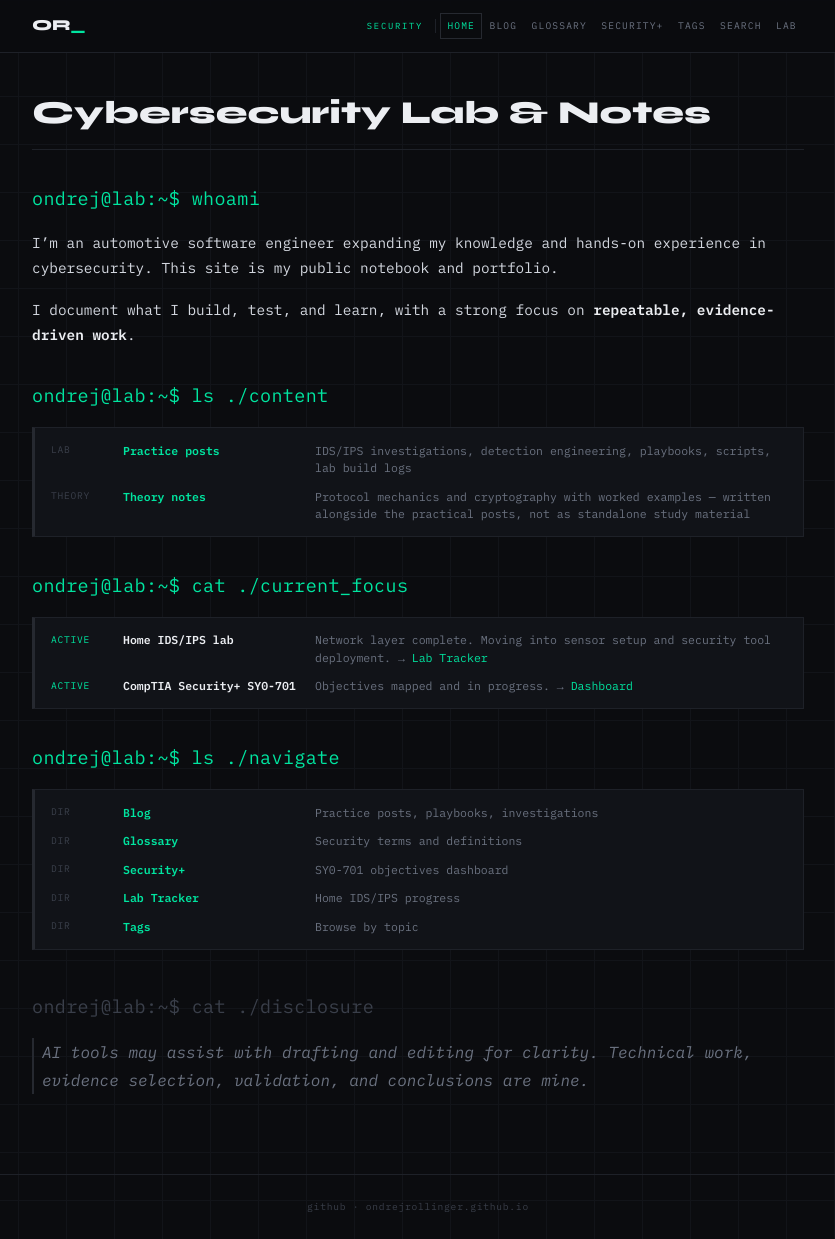
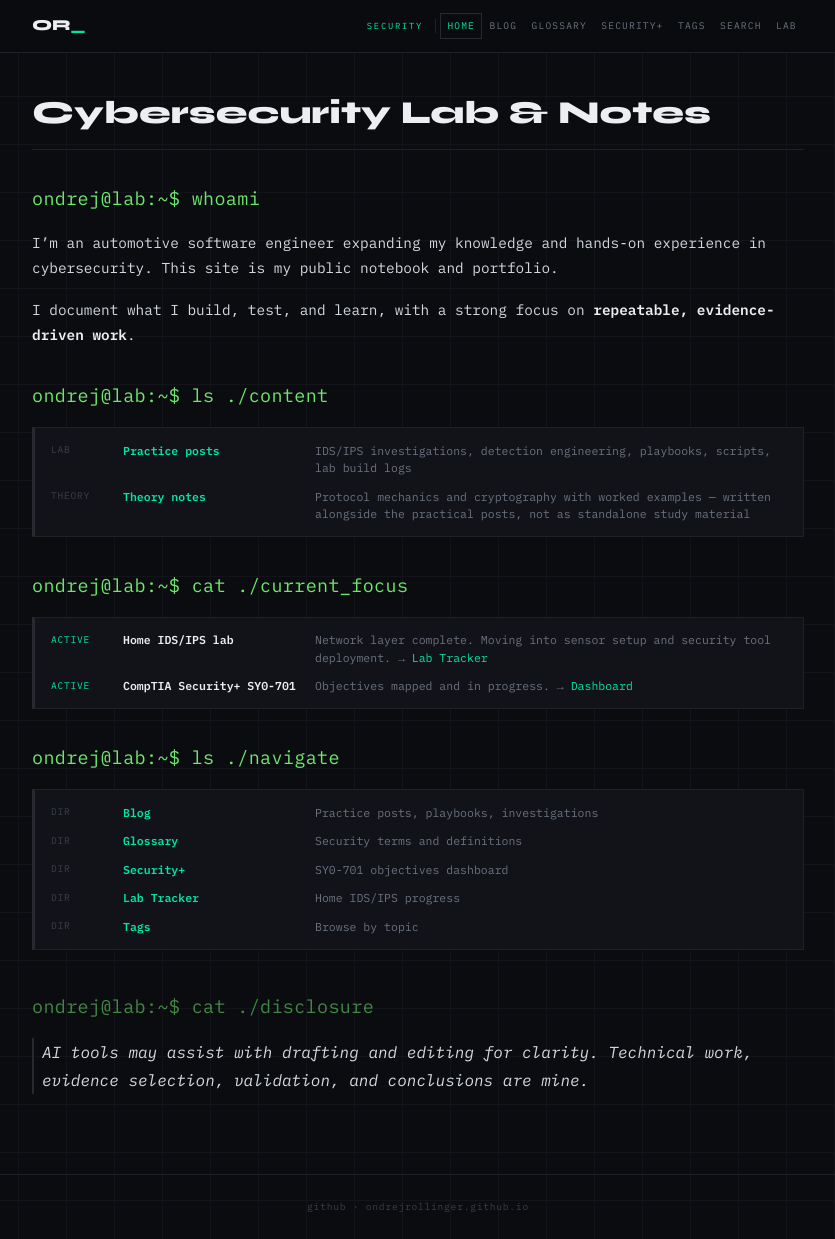
Before and after one commit to ondrejrollinger/ondrejrollinger.github.io, a Jekyll site: the page built from cybersec/index.md, in a window 1280 px wide and 1239 px high. Shown: the whole window, without its empty margins (222-1057 px from the left). Built offline with Jekyll 4.4.1, drawn with Linux system fonts in a browser that asks for light colours.

Commit message:
Fix terminal prompt and note font colors for consistency (#65)
The last commit updated font-sizes in theme.css but left .terminal-prompt
using var(--cyber) (#00e5a0 teal) while site.css uses rgba(120,255,120,...)
lime-green throughout for all accents — a visible color mismatch.

- .terminal-prompt: var(--cyber) → rgba(120,255,120,0.9) to match site palette
- .terminal-prompt--dim: var(--dim) (#3a3f4a, near-invisible on dark bg) →
  rgba(120,255,120,0.5) for a readable dimmed variant of the same green
- .terminal-note: var(--muted) (#6b7280, too dark) → var(--text) to match
  body text and read consistently with surrounding prose

https://claude.ai/code/session_019fqXb5p2Q4F3e2SUSwmSCs

Co-authored-by: Claude <noreply@anthropic.com>

```diff
--- a/assets/css/theme.css
+++ b/assets/css/theme.css
@@ -687,13 +687,13 @@ input[type="search"]:focus {
 .terminal-prompt {
   font-family: var(--font-mono);
   font-size: 1.15rem;
-  color: var(--cyber);
+  color: rgba(120, 255, 120, 0.9);
   margin: 2rem 0 0.5rem;
   letter-spacing: 0.02em;
 }
 
 .terminal-prompt--dim {
-  color: var(--dim);
+  color: rgba(120, 255, 120, 0.5);
   margin-top: 2.5rem;
 }
 
@@ -752,7 +752,7 @@ input[type="search"]:focus {
 
 .terminal-note {
   font-size: 1rem;
-  color: var(--muted);
+  color: var(--text);
   font-style: italic;
   margin-top: 0.25rem;
   padding-left: 0.5rem;
```
